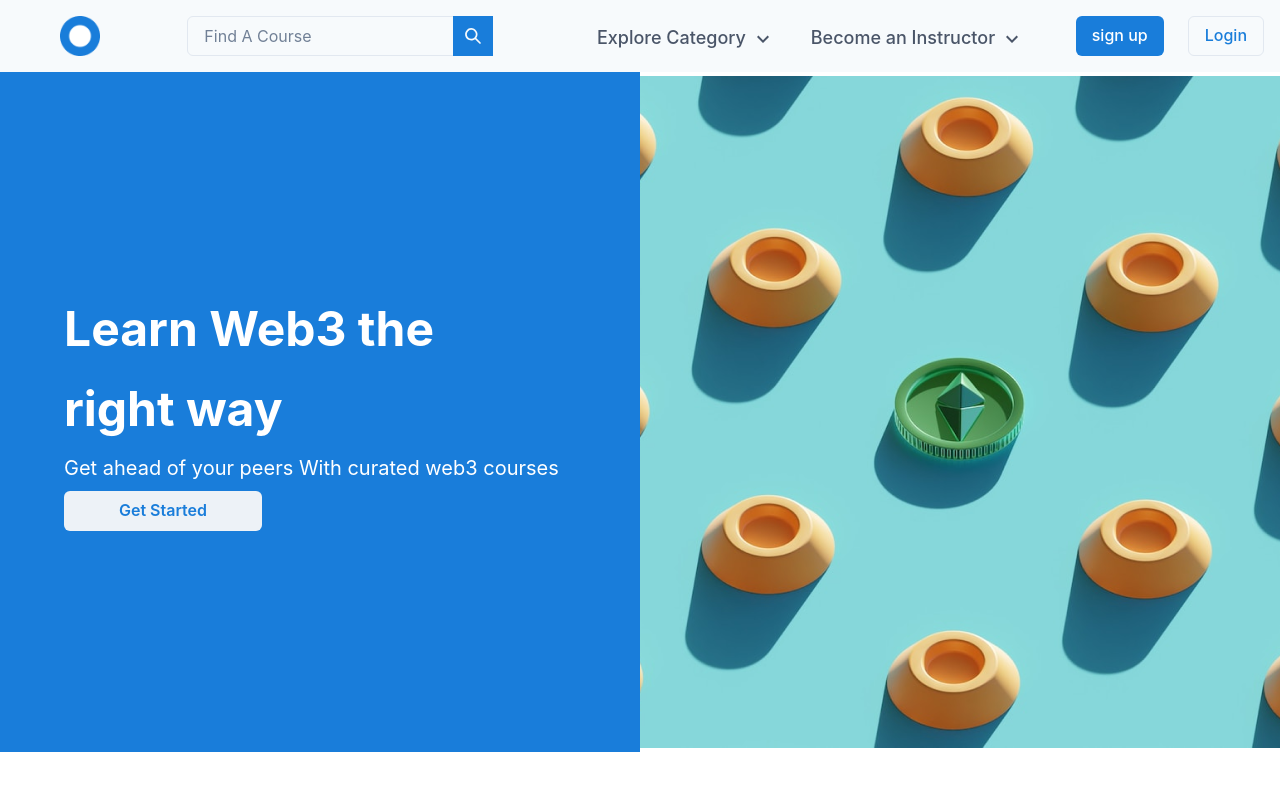
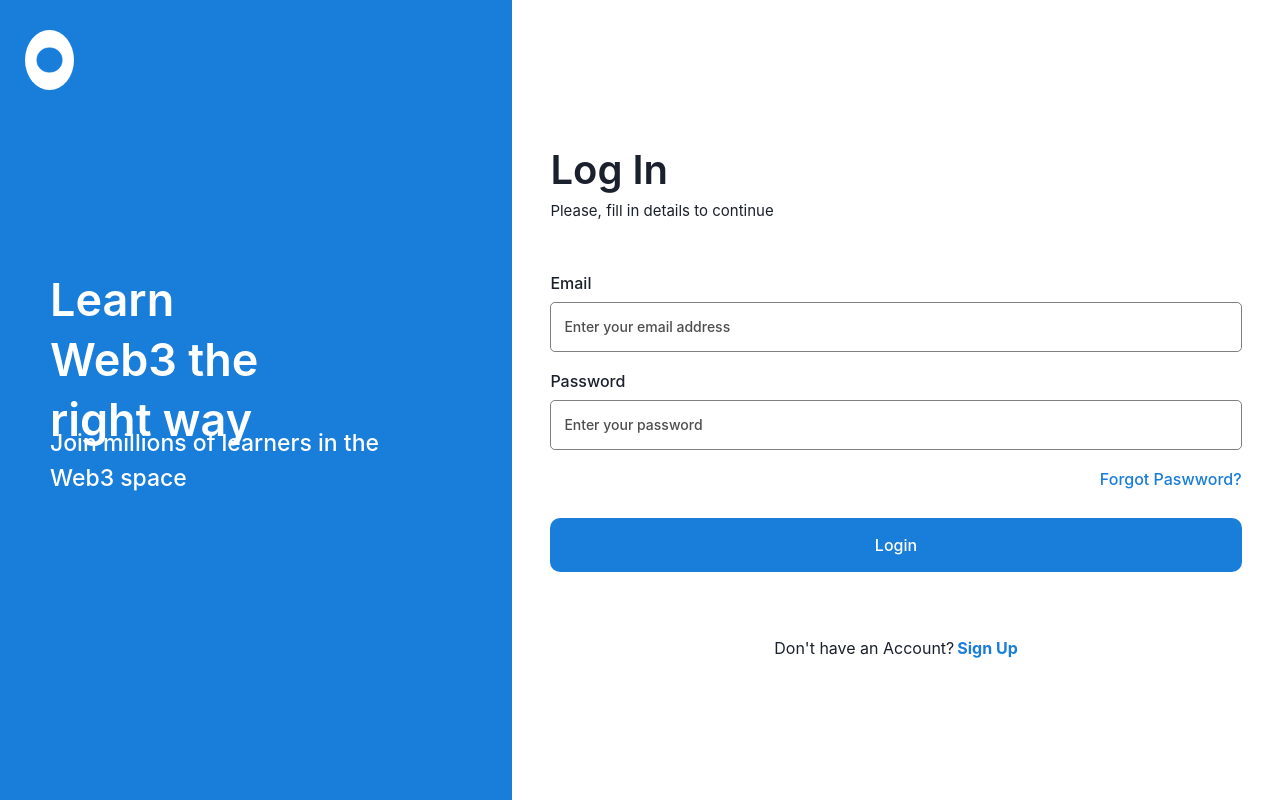
Before and after one commit to Tosmel2/AYA-LMS, a React (Create React App) app: page / in a window 1280 px wide. Shown: the top 800 px of the page. Built offline with nearby package versions, Linux system fonts and the light colour scheme.

Commit message:
admin login page

```diff
--- a/src/App.js
+++ b/src/App.js
@@ -5,13 +5,14 @@ import Homepage from './components/Homepage';
 import {  BrowserRouter, BrowserRouter as Router,
    Route,  Routes, useRoutes } from 'react-router-dom';
 import CoursePostingForm from './Page/Course/Courses';
+import AdminLogin from './Page/admin/adminLog';
 
 function App() {
   return (
     <ChakraProvider theme={theme}>
       <BrowserRouter>
       <Routes>
-        <Route exact path="/" element={< Homepage/>} />
+        <Route exact path="/" element={< AdminLogin/>} />
         <Route  path="/course" element={<CoursePostingForm />} />
       </Routes>
       </BrowserRouter>
--- /dev/null
+++ b/src/Page/admin/adminLog.js
@@ -0,0 +1,47 @@
+import React from 'react'
+// import Navbar from '../../components/Homepage/Navbar';
+// import Footer from '../../components/Footer'
+import '../adminStyles/login.css'
+import Elipse from './Ellipse 2.png'
+
+const AdminLogin=()=>{
+    return(
+        <>
+           <div className='main-wrap'>
+                <div className='left'>
+                   <div className='lhldr'>
+                        <div className='imgwrp'>
+                            <img src={Elipse} alt="" />
+                        </div>
+                   </div>
+                    <div className='intro'>
+                        <p className='big'>Learn Web3 the right way</p>
+                        <p className='small'>Join millions of learners in the Web3 space</p>
+                    </div>
+                </div>
+                <div className='right'>
+                    <div className='logbox'>
+                        <div className='loghead'>
+                            <p>Log In</p>
+                            <p className='logtwo'>Please, fill in details to continue</p>
+                        </div>
+                        <form>
+                            <label for="email">Email</label>
+                            <input type="text" placeholder='Enter your email address' name='email'/>
+                            <label id='pass'>Password</label>
+                            <input type="password" placeholder='Enter your password' />
+                            <a href="">Forgot Paswword?</a>
+                            <button>Login</button>
+                        </form>
+                        <div className='signup'>
+                            <p>Don't have an Account?</p>
+                            <span><a href="/">Sign Up</a></span>
+                        </div>
+                    </div>
+                </div>
+           </div>
+        </>
+    )
+}
+
+export default AdminLogin
--- /dev/null
+++ b/src/Page/adminStyles/login.css
@@ -0,0 +1,149 @@
+*{
+    margin: 0;
+    padding: 0;
+    box-sizing: border-box;
+}
+body{
+    background-color: red;
+    width: 100%;
+}
+.main-wrap{
+    width: 100%;
+    height: 100vh;
+    display: flex;
+}
+.left{
+    background-color: #197DDA;
+    width: 40%;
+    height: 100%;
+    display: flex;
+    flex-direction: column;
+    gap: 150px;
+}
+.lhldr{
+    /* background-color: red; */
+    width: 100%;
+    height: 15%;
+    display: flex;
+    align-items: center;
+    padding-left: 25px;
+}
+.imgwrp{
+   background-color: white;
+   height: 50%;
+   width: 10%;
+   border-radius: 100%;
+   display: flex;
+   justify-content: center;
+   align-items: center;
+}
+.imgwrp img{
+   width: 55%;
+}
+.intro{
+    /* background-color: rgb(16, 228, 97); */
+    width: 100%;
+    height: 30%;
+    padding-left: 50px;
+    color: white;
+    display: flex;
+    flex-direction: column;
+}
+.big{
+    /* background-color: rgb(229, 255, 0); */
+    width: 55%;
+    height: 65%;
+    font-size: 45px;
+    font-weight: 630;
+    line-height: 60px;
+}
+.small{
+    /* background-color: red; */
+    width: 85%;
+    font-size: 23px;
+    font-weight: 450;
+}
+.right{
+    background-color: white;
+    width: 60%;
+    height: 100%;
+    display: flex;
+    align-items: center;
+    justify-content: center;
+}
+.logbox{
+    /* background-color: grey; */
+    width: 90%;
+    height: 65%;
+    display: flex;
+    flex-direction: column;
+    justify-content: space-between;
+}
+.loghead{
+    width: 100%;
+    /* background-color: red; */
+    height: 20%;
+}
+.loghead p{
+    font-size: 40px;
+    font-weight: 600;
+}
+.logtwo{
+    font-size: 15px !important;
+    font-weight: 400 !important;
+}
+form{
+    /* background-color: whitesmoke; */
+    width: 100%;
+    height: 65%;
+    display: flex;
+    flex-direction: column;
+    gap: 2%;
+}
+label{
+    font-weight: 500;
+}
+input{
+    border: 1px solid grey;
+    outline: none;
+    padding: 13px;
+    color: black !important;
+    font-weight: 500;
+    border-radius: 5px;
+    font-size: 15px;
+}
+input::placeholder{
+    color: rgb(78, 78, 78);
+    font-size: 14px;
+    font-weight: 500;
+}
+#pass{
+    margin-top: 10px;
+}
+form > a{
+    color:#197DDA;
+    font-weight: 500;
+    font-size: 16px;
+    text-align: end;
+    margin-top: 10px;
+}
+form > button{
+    background-color: #197DDA;
+    width: 100%;
+    height: 16%;
+    color: white;
+    font-weight: 550;
+    border-radius: 10px;
+    margin-top: 20px;
+}
+.signup{
+    display: flex;
+    gap: 3px;
+    /* background-color: springgreen; */
+    width: 100%;
+    justify-content: center;
+}
+.signup span{
+    color: #197DDA;
+    font-weight: 700;
+}
--- a/src/components/Footer.jsx
+++ b/src/components/Footer.jsx
@@ -1,4 +1,4 @@
-import React from 'react';
+// import React from 'react';
 import footer_logo from '../assets/footer_logo.png';
 import {
   Box,
```
Also changed, not shown: src/Page/admin/Ellipse 2.png (added), 1 other file (tests, documents, lock files or other folders).
